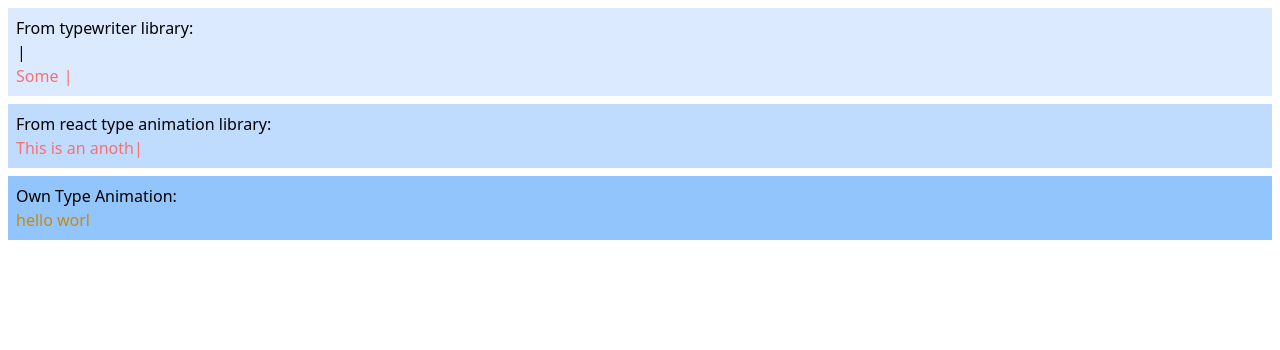
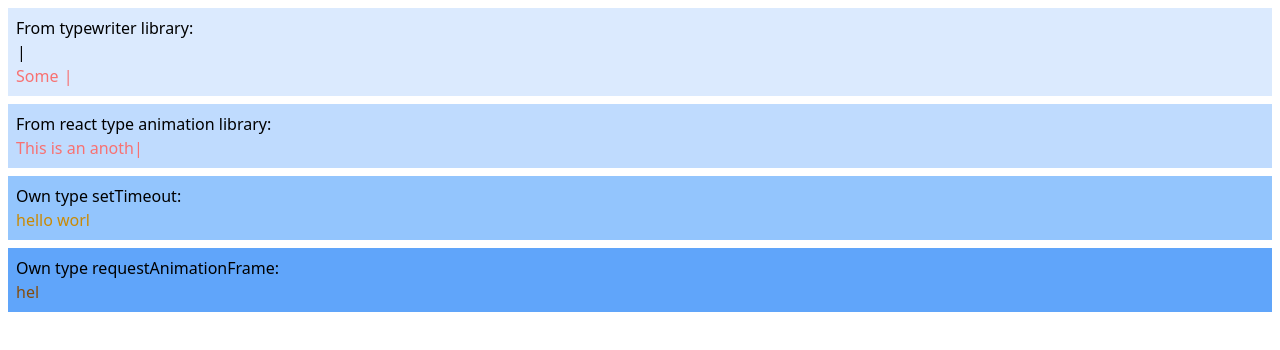
Before and after one commit to lesenelir/type, a React (Vite) app: page / in a window 1280 px wide. Shown: the top 350 px of the page. Built offline with nearby package versions, Linux system fonts and the light colour scheme.

Commit message:
feat: implement typewriter using requestAnimationFrame

```diff
--- a/src/App.tsx
+++ b/src/App.tsx
@@ -1,6 +1,7 @@
 import TypewriterCom from "@/components/TypewriterCom.tsx"
 import ReactTypeAnimation from "@/components/ReactTypeAnimation.tsx"
 import OwnTypeAnimation from "@/components/OwnTypeAnimation.tsx"
+import RequestAnimationType from "@/components/RequestAnimationType.tsx"
 
 function App() {
 
@@ -17,9 +18,15 @@ function App() {
       </div>
 
       <div className={'m-2 p-2 bg-blue-300'}>
-        <p>Own Type Animation:</p>
+        <p>Own type setTimeout:</p>
         <OwnTypeAnimation/>
       </div>
+
+      <div className={'m-2 p-2 bg-blue-400'}>
+        <p>Own type requestAnimationFrame:</p>
+        <RequestAnimationType/>
+      </div>
+
     </>
   )
 }
--- /dev/null
+++ b/src/components/RequestAnimationType.tsx
@@ -0,0 +1,16 @@
+import TypeAnimationFrame from "@/utils/TypeAnimationFrame.tsx"
+
+function RequestAnimationType() {
+  return (
+    <>
+      <TypeAnimationFrame
+        text={'hello world'}
+        className={'text-yellow-800'}
+        delay={100}
+        repeat={true}
+      />
+    </>
+  )
+}
+
+export default RequestAnimationType
--- /dev/null
+++ b/src/utils/TypeAnimationFrame.tsx
@@ -0,0 +1,71 @@
+import {useCallback, useEffect, useRef, useState} from "react"
+
+interface IProps {
+  text: string
+  delay: number
+  repeat: boolean
+  className?: string
+}
+
+function TypeAnimationFrame(props: IProps) {
+  const {text, delay, repeat, className} = props
+  const [currentText, setCurrentText] = useState<string>('')
+  const [currentIndex, setCurrentIndex] = useState<number>(0)
+  const [isDeleting, setIsDeleting] = useState<boolean>(false)
+  const animationFrame = useRef<number | null>(null)
+  const lastFrameTimeRef = useRef<number | null>(null)
+
+  const step = useCallback((timestamp: number) => {
+    if (!lastFrameTimeRef.current) {
+      // when lastFrameTimeRef.current is null, it means this is the first time
+      // This is the first frame
+      lastFrameTimeRef.current = timestamp
+    }
+
+    const elapsed = timestamp - lastFrameTimeRef.current
+
+    if (elapsed >= delay) {
+      if (isDeleting) {
+        // delete
+        if (currentText.length > 0) {
+          setCurrentText(currentText.slice(0, -1))
+          setCurrentIndex((preIndex) => preIndex - 1)
+        } else {
+          repeat && setIsDeleting(false)
+        }
+      } else {
+        // type write
+        if (currentIndex < text.length) {
+          setCurrentText(currentText + text[currentIndex])
+          setCurrentIndex((preIndex) => preIndex + 1)
+        } else {
+          repeat && setIsDeleting(true)
+        }
+      }
+
+      // record the last frame time
+      lastFrameTimeRef.current = timestamp
+    }
+
+    animationFrame.current = requestAnimationFrame(step)
+  }, [delay, isDeleting, currentText, repeat, currentIndex, text])
+
+  useEffect(() => {
+    animationFrame.current = requestAnimationFrame(step)
+
+    return () => {
+      if (animationFrame.current) {
+        cancelAnimationFrame(animationFrame.current)
+      }
+    }
+  }, [step])
+
+  return (
+    <div className={className}>
+      {currentText}
+      <span className={`inline-block w-[1px] h-[1em] ml-[2px] bg-black animate-blink`}/>
+    </div>
+  )
+}
+
+export default TypeAnimationFrame
```
